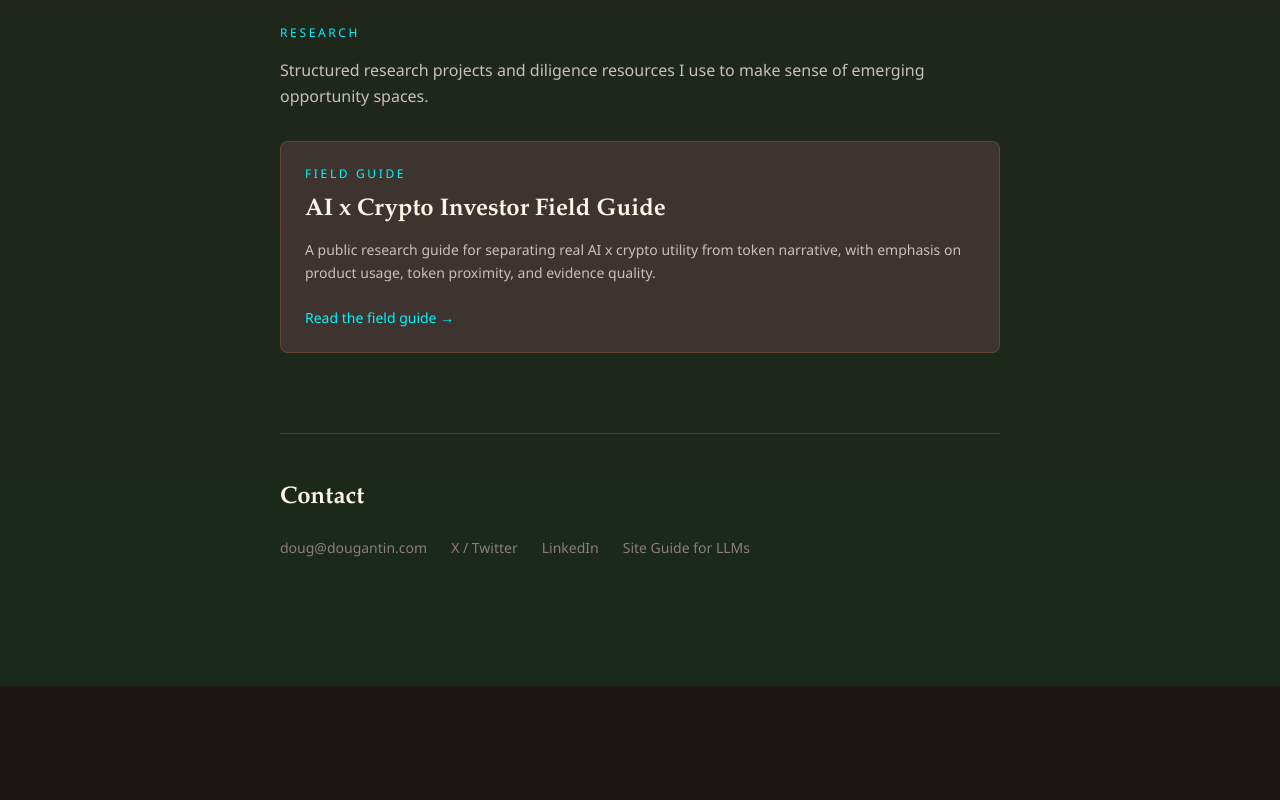
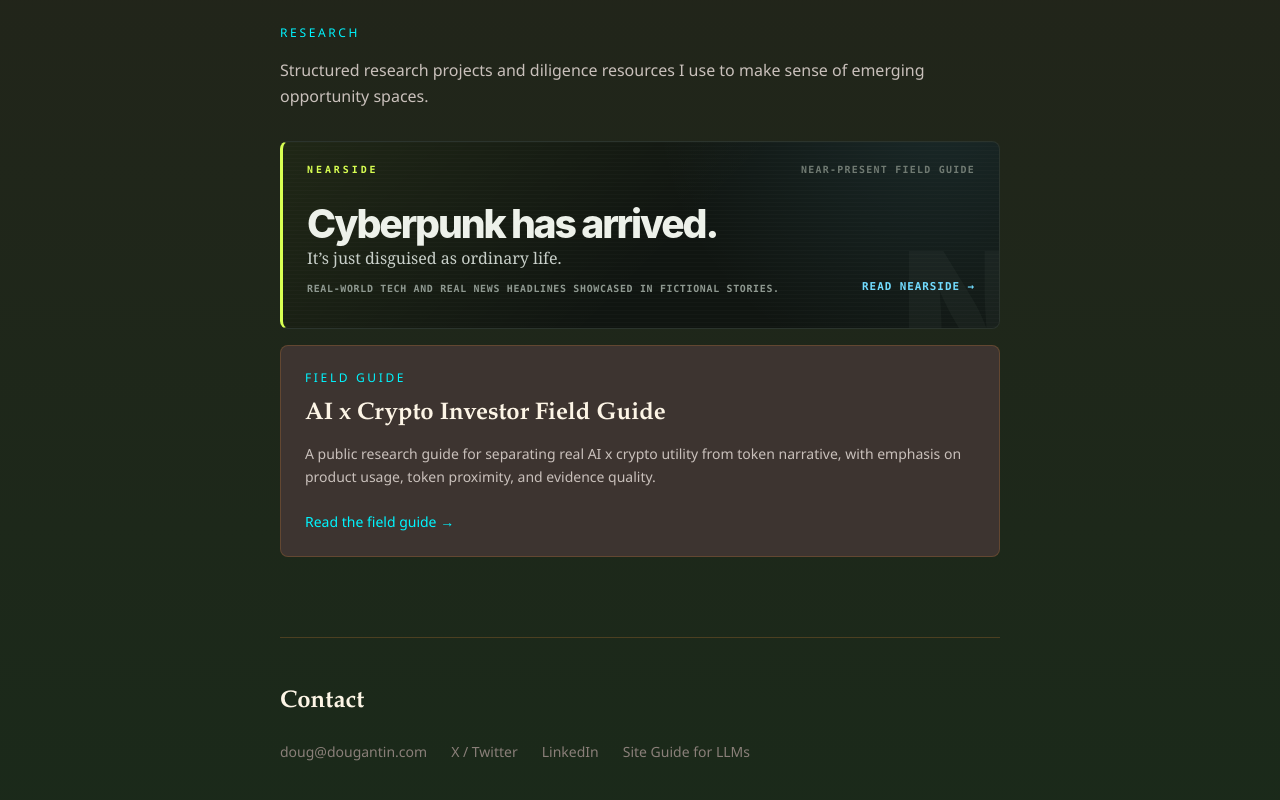
Before and after one commit to dougantin/dougantin.ai, a Next.js app: page / in a window 1280 px wide. Shown: the part 3038-3838 px from the top of the page. Before the commit the page ends 3724 px from the top, so only its background shows below. Built offline with nearby package versions, Linux system fonts and the light colour scheme.

Commit message:
Add Nearside homepage preview

```diff
--- /dev/null
+++ b/app/home.module.css
@@ -0,0 +1,147 @@
+.nearsidePreview {
+  position: relative;
+  display: block;
+  min-height: 188px;
+  padding: 1.35rem 1.5rem 1.45rem;
+  overflow: hidden;
+  border: 1px solid #2b342d;
+  border-left: 3px solid #d8ff52;
+  border-radius: 0.5rem;
+  color: #edf1ea;
+  background:
+    linear-gradient(rgba(255, 255, 255, 0.014) 1px, transparent 1px) 0 0 / 100% 4px,
+    radial-gradient(circle at 92% -25%, rgba(114, 220, 255, 0.1), transparent 18rem),
+    linear-gradient(135deg, rgba(216, 255, 82, 0.08), transparent 55%),
+    #101511;
+  text-decoration: none;
+  transition: border-color 180ms ease, box-shadow 180ms ease, transform 180ms ease;
+}
+
+.nearsidePreview::after {
+  position: absolute;
+  right: -0.6rem;
+  bottom: -3.8rem;
+  color: rgba(237, 241, 234, 0.035);
+  font-family: Inter, ui-sans-serif, system-ui, sans-serif;
+  font-size: 10rem;
+  font-weight: 900;
+  letter-spacing: -0.1em;
+  line-height: 1;
+  content: "N";
+  pointer-events: none;
+}
+
+.nearsidePreview:hover {
+  border-color: #d8ff52;
+  box-shadow: 0 18px 54px rgba(0, 0, 0, 0.2);
+  color: #edf1ea;
+  text-decoration: none;
+  transform: translateY(-1px);
+}
+
+.nearsidePreview:focus-visible {
+  outline: 2px solid #d8ff52;
+  outline-offset: 4px;
+}
+
+.nearsidePreviewTopline,
+.nearsidePreviewBody {
+  position: relative;
+  z-index: 1;
+}
+
+.nearsidePreviewTopline {
+  display: flex;
+  align-items: center;
+  justify-content: space-between;
+  gap: 1rem;
+  font-family: ui-monospace, SFMono-Regular, Menlo, Consolas, monospace;
+  font-size: 0.62rem;
+  font-weight: 750;
+  letter-spacing: 0.13em;
+  text-transform: uppercase;
+}
+
+.nearsidePreviewWordmark {
+  color: #d8ff52;
+  letter-spacing: 0.3em;
+}
+
+.nearsidePreviewFormat {
+  color: #707a72;
+}
+
+.nearsidePreviewBody {
+  display: grid;
+  grid-template-columns: minmax(0, 1fr) auto;
+  align-items: end;
+  gap: 2rem;
+  margin-top: 1.65rem;
+}
+
+.nearsidePreviewTitle {
+  margin: 0;
+  color: #edf1ea;
+  font-family: Inter, ui-sans-serif, -apple-system, BlinkMacSystemFont, "Segoe UI", sans-serif;
+  font-size: clamp(1.75rem, 5vw, 2.45rem);
+  font-weight: 850;
+  letter-spacing: -0.055em;
+  line-height: 0.95;
+}
+
+.nearsidePreviewDek {
+  margin: 0.35rem 0 0;
+  color: #c9d0ca;
+  font-family: Georgia, "Times New Roman", serif;
+  font-size: 1rem;
+  line-height: 1.4;
+}
+
+.nearsidePreviewDescription {
+  margin: 0.75rem 0 0;
+  color: #8f9991;
+  font-family: ui-monospace, SFMono-Regular, Menlo, Consolas, monospace;
+  font-size: 0.62rem;
+  font-weight: 700;
+  letter-spacing: 0.07em;
+  line-height: 1.5;
+  text-transform: uppercase;
+}
+
+.nearsidePreviewAction {
+  padding-bottom: 0.1rem;
+  color: #72dcff;
+  font-family: ui-monospace, SFMono-Regular, Menlo, Consolas, monospace;
+  font-size: 0.68rem;
+  font-weight: 750;
+  letter-spacing: 0.09em;
+  text-transform: uppercase;
+  white-space: nowrap;
+}
+
+@media (max-width: 640px) {
+  .nearsidePreview {
+    min-height: 0;
+    padding: 1.25rem;
+  }
+
+  .nearsidePreviewFormat {
+    display: none;
+  }
+
+  .nearsidePreviewBody {
+    grid-template-columns: 1fr;
+    gap: 1.25rem;
+    margin-top: 1.5rem;
+  }
+
+  .nearsidePreviewDescription {
+    max-width: 22rem;
+  }
+}
+
+@media (prefers-reduced-motion: reduce) {
+  .nearsidePreview {
+    transition: none;
+  }
+}
--- a/app/page.tsx
+++ b/app/page.tsx
@@ -4,6 +4,7 @@ import { getAllEssays } from "@/lib/mdx";
 import { SITE_DESCRIPTION, SITE_NAME } from "@/lib/site";
 import TrackerPreview from "@/src/components/tracker/TrackerPreview";
 import { getTrackerData } from "@/src/lib/tracker/data";
+import styles from "./home.module.css";
 
 export const dynamic = "force-dynamic";
 
@@ -313,6 +314,27 @@ export default async function Home() {
             </p>
           </div>
 
+          <div className="space-y-4">
+            <Link href="/research/nearside" className={styles.nearsidePreview}>
+              <div className={styles.nearsidePreviewTopline}>
+                <span className={styles.nearsidePreviewWordmark}>Nearside</span>
+                <span className={styles.nearsidePreviewFormat}>Near-present field guide</span>
+              </div>
+
+              <div className={styles.nearsidePreviewBody}>
+                <div>
+                  <h2 className={styles.nearsidePreviewTitle}>Cyberpunk has arrived.</h2>
+                  <p className={styles.nearsidePreviewDek}>
+                    It’s just disguised as ordinary life.
+                  </p>
+                  <p className={styles.nearsidePreviewDescription}>
+                    Real-world tech and real news headlines showcased in fictional stories.
+                  </p>
+                </div>
+                <span className={styles.nearsidePreviewAction}>Read Nearside &rarr;</span>
+              </div>
+            </Link>
+
             <Link
               href="/research/ai-crypto-investor-field-guide"
               className="essay-card"
@@ -343,6 +365,7 @@ export default async function Home() {
                 Read the field guide →
               </div>
             </Link>
+          </div>
         </section>
 
         {/* Divider */}
```
Lines whose indentation alone changed are shown as unchanged.
